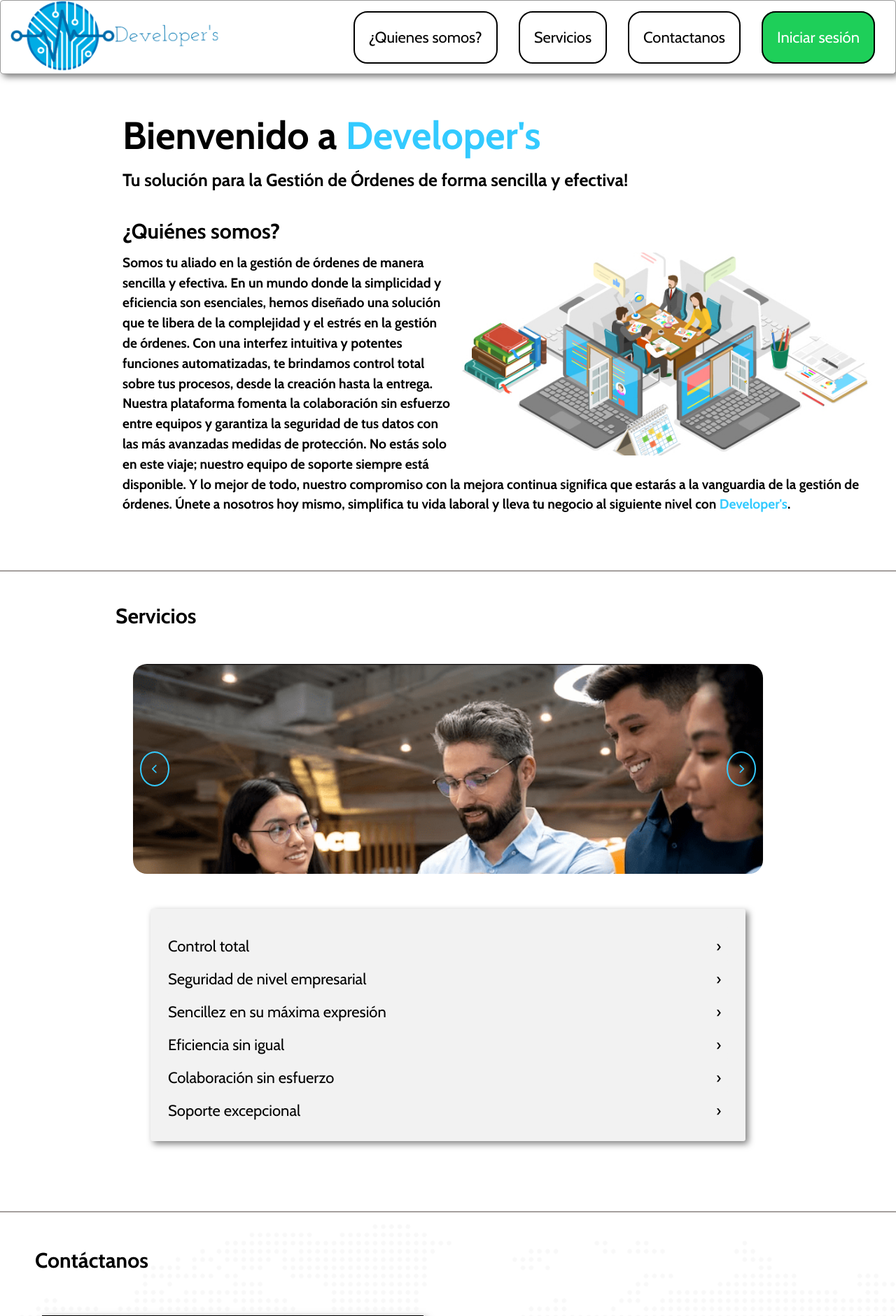
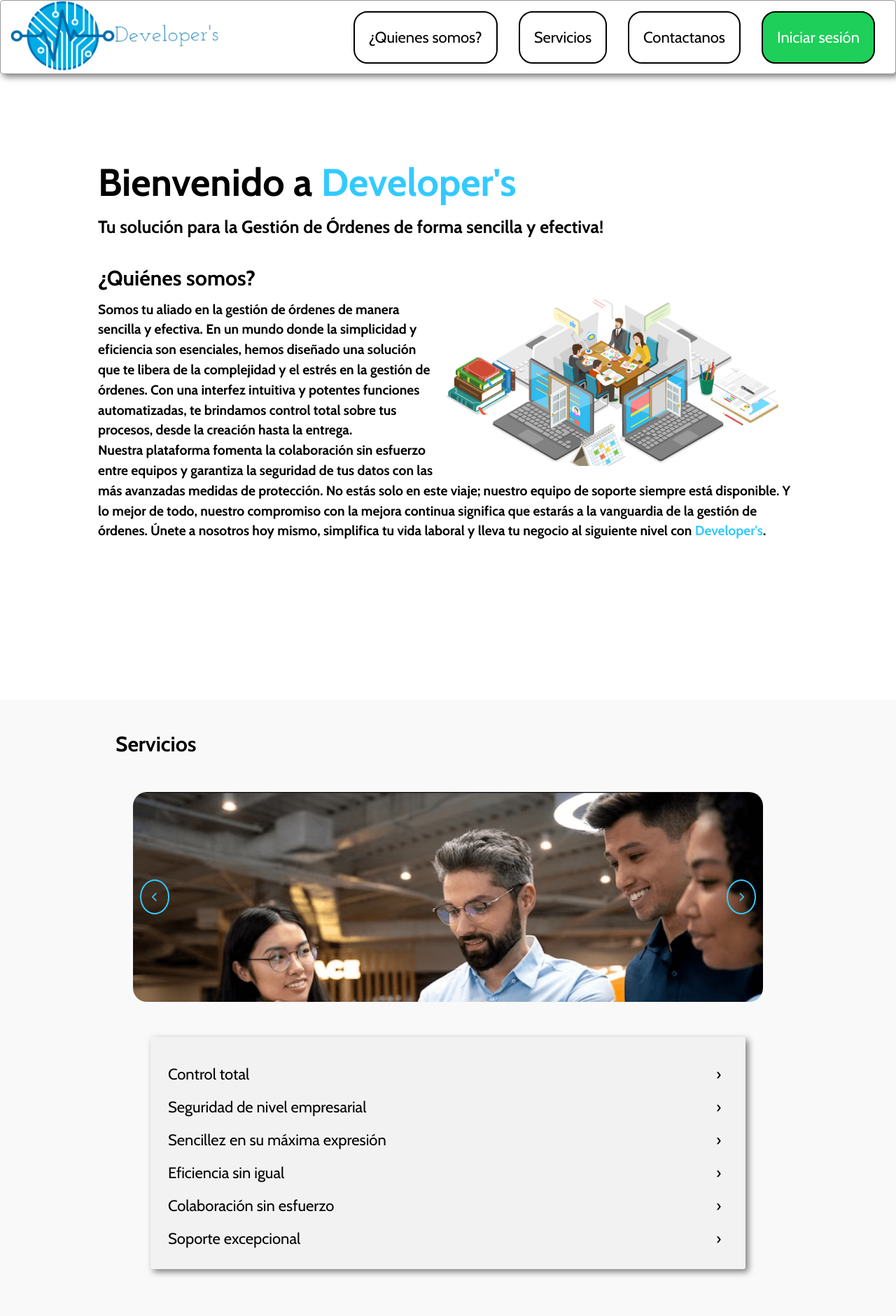
Before and after one commit to RauloCR/SENA-Develepers-Project, a PHP site: page / in a window 1280 px wide. Shown: the top 1881 px of the page at 70% size. Run offline with PHP 8.4, Linux system fonts and the light colour scheme; some libraries are stand-ins or nearby versions.

Commit message:
mejoras responsive

```diff
--- a/Index.html
+++ b/Index.html
@@ -34,7 +34,7 @@
 
     <!-- SECCION QUIENES SOMOS -->
 
-    <section id="quienes-somos">
+    <section id="quienes-somos" class="quienes-somos">
         <div class="container-quienes-somos">
             <div class="welcome-title">
                 <h1>Bienvenido a <span>Developer's</span></h1>
@@ -61,12 +61,11 @@
                 </div>
             </div>
         </div>
-        <div class="line-quienes-somos"></div>
     </section>
 
     <!-- SECCION SERVICIOS -->
 
-    <section id="servicios">
+    <section id="servicios" class="servicios">
         <div class="text-box-servicios">
             <h2>Servicios</h2>
         </div>
--- a/Style.css
+++ b/Style.css
@@ -14,7 +14,7 @@ html {
     scroll-behavior: smooth;
 }
 
-/* Estilos para el H E A D E R */
+/* Estilos para  M E N U   E N C A B E Z A D O */
 
 .header-container {
     background-color: #fff;
@@ -121,7 +121,7 @@ html {
 
     /*Botón inicio sesión*/
 
-.header-container #Iniciar-seccion{
+.header-container #Iniciar-seccion {
     background-color: #1ecf59;
     color: #fff;
 }
@@ -133,53 +133,59 @@ html {
 
 /* Sección Q U I E N E S  S O M O S */
 
-#quienes-somos .container-quienes-somos {
-    padding: 10px;
-    padding-top: 160px;
+.quienes-somos {
+    height: 125vh;
+    display: flex;
+    align-items: center;
 }
 
-#quienes-somos .container-quienes-somos .welcome-title h1 {
-    font-size: 55px;
-    padding-left: 165px;
+.quienes-somos .container-quienes-somos {
+    max-width: 1000px;
+    margin: auto;
+    text-align: left;
 }
 
-#quienes-somos .container-quienes-somos span {
+.quienes-somos .container-quienes-somos .welcome-title h1 {
+    font-size: 55px;
+}
+
+.quienes-somos .container-quienes-somos span {
     color: #33CAFF;
 }
 
-#quienes-somos .container-quienes-somos .welcome-title h3 {
+.quienes-somos .container-quienes-somos .welcome-title h3 {
     font-size: 25px;
-    padding: 15px 0px 0px 165px;
+    padding: 15px 0px 0px;
 }
 
-#quienes-somos .container-quienes-somos .text-box-quienes-somos h2 {
+.quienes-somos .container-quienes-somos .text-box-quienes-somos h2 {
     padding: 45px 0px 15px;
     font-size: 30px;
 }
 
-#quienes-somos .container-quienes-somos .text-box-quienes-somos {
-    display: flex;
-    justify-content: center;
-    align-items: center;
-    padding-left: 165px;
+.quienes-somos .container-quienes-somos .text-box-quienes-somos {
     font-size: 19.2px;
     line-height: 1.5em;
     font-weight: bold;
 }
 
-#quienes-somos .image-right {
-    width: 610px;
+.quienes-somos .image-right {
+    width: 50%;
     float: right;
     margin-right: 15px;
-    border-radius: 10px;
 }
 
-#quienes-somos .line-quienes-somos {
+.quienes-somos .line-quienes-somos {
     border: 0.5px solid #A5A09E;
-    margin-top: 70px;
+    margin-top: 100px;
 }
 
 /* Sección S E R V I C I O S */
+
+.servicios {
+    background-color: #f9f9f9;
+
+}
 
 #servicios .text-box-servicios{
     padding: 45px 0px 0px 165px;
```
